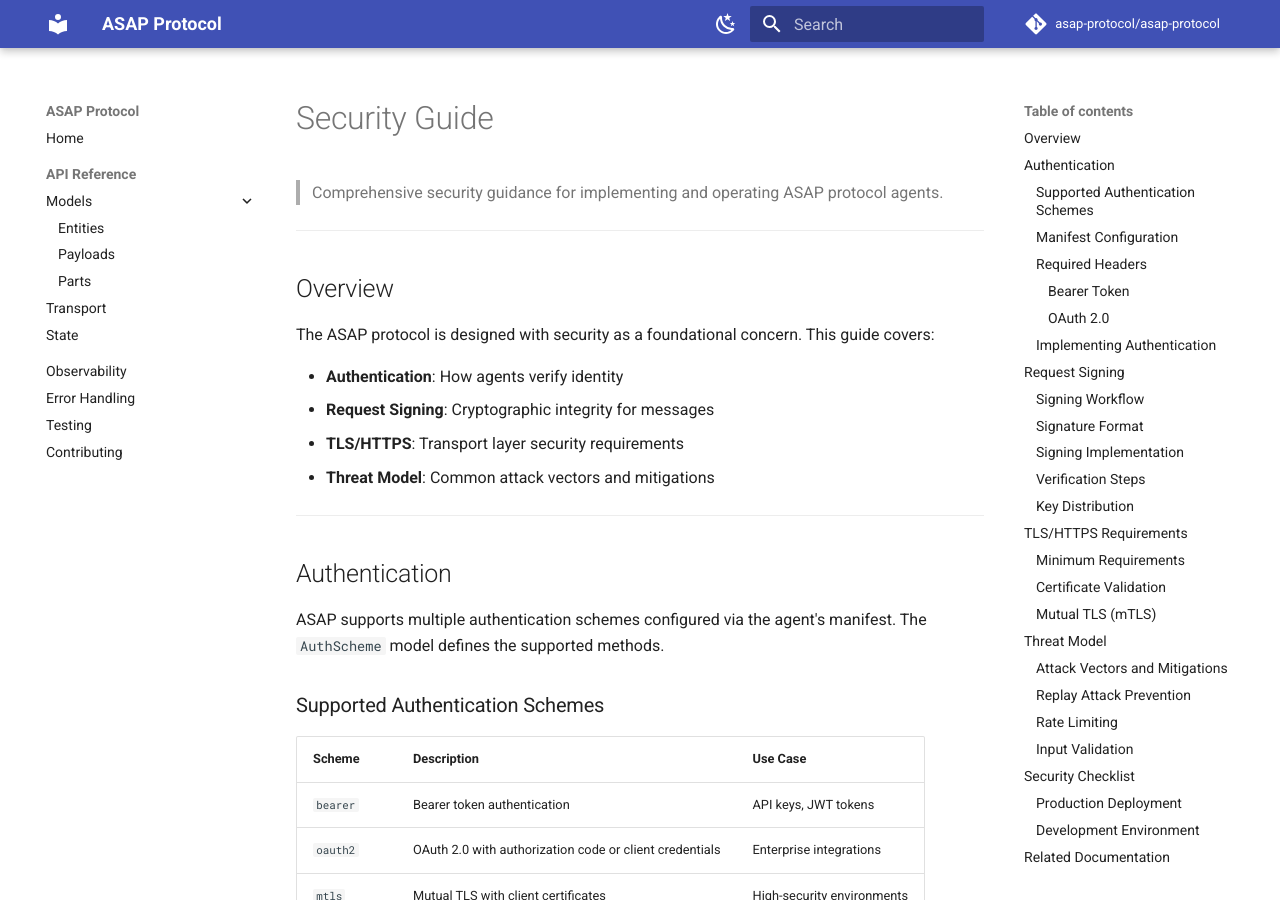
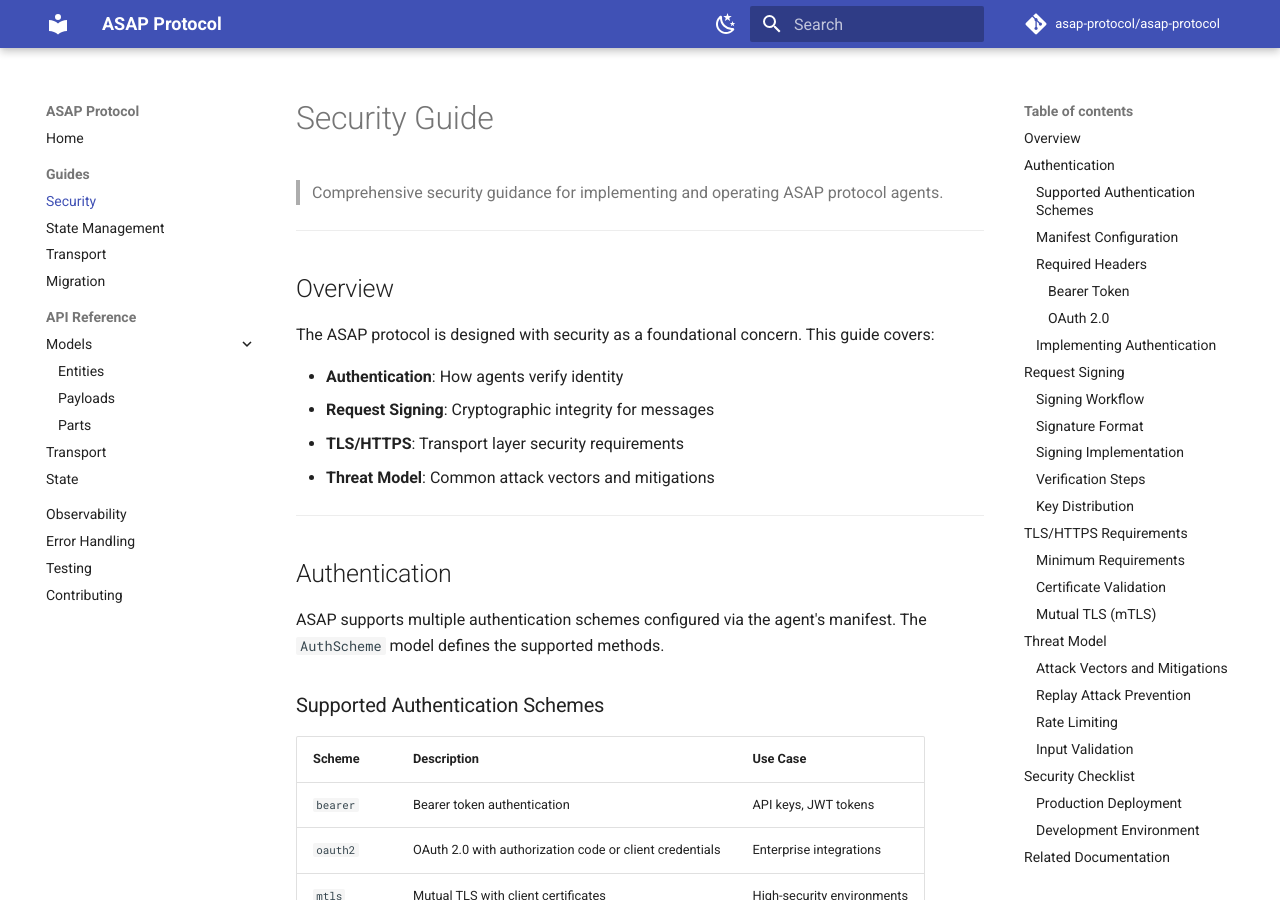
Before and after one commit to adriannoes/asap-protocol, an MkDocs documentation site: the page built from docs/security.md, in a window 1280 px wide and 900 px high. Built offline with MkDocs 1.6.1 and Material for MkDocs 9.7.7, drawn with Linux system fonts in a browser that asks for light colours; comment, search, counter and statistics services are not loaded.

Commit message:
docs: add Guides section to mkdocs navigation
Add new documentation pages to the navigation:
- Security guide
- State Management guide
- Transport guide
- Migration guide

```diff
--- a/mkdocs.yml
+++ b/mkdocs.yml
@@ -43,6 +43,11 @@ plugins:
 
 nav:
   - Home: index.md
+  - Guides:
+      - Security: security.md
+      - State Management: state-management.md
+      - Transport: transport.md
+      - Migration: migration.md
   - API Reference:
       - Models:
           - Entities: api/models/entities.md
```
